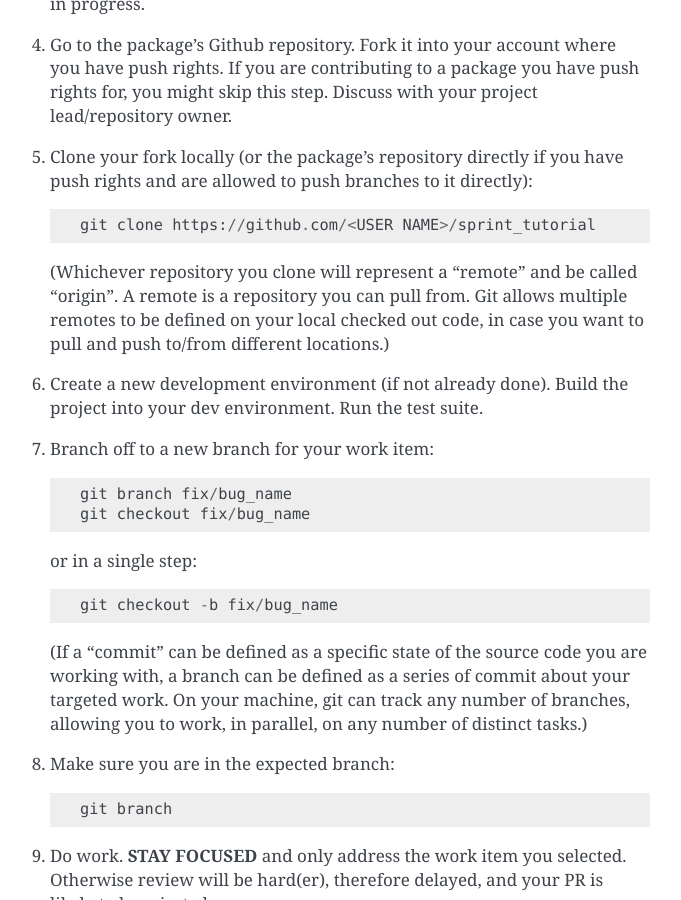
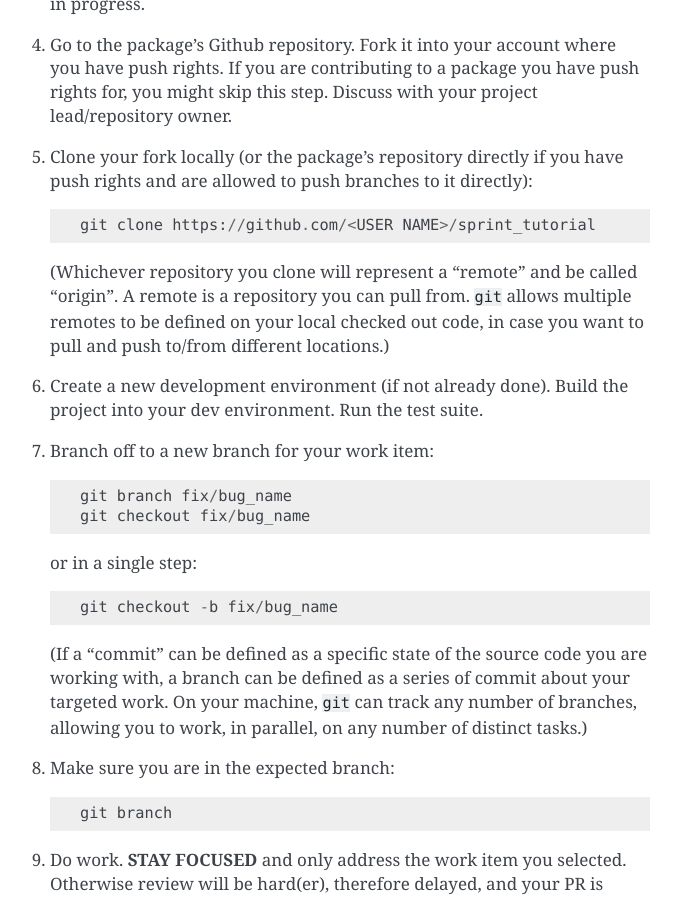
Before and after one commit to jonathanrocher/sprint_tutorial, a Sphinx documentation site: the page built from doc/how_to_sprint.rst, in a window 1280 px wide and 900 px high, scrolled down 3052 px. Shown: the whole window, without its empty margins (430-1111 px from the left). Built offline with Sphinx 7.4.7, drawn with Linux system fonts in a browser that asks for light colours.

```diff
--- a/doc/how_to_sprint.rst
+++ b/doc/how_to_sprint.rst
@@ -143,9 +143,9 @@
         git clone https://github.com/<USER NAME>/sprint_tutorial
 
      (Whichever repository you clone will represent a "remote" and be called
-     "origin". A remote is a repository you can pull from. Git allows multiple
-     remotes to be defined on your local checked out code, in case you want to
-     pull and push to/from different locations.)
+     "origin". A remote is a repository you can pull from. ``git`` allows
+     multiple remotes to be defined on your local checked out code, in case you
+     want to pull and push to/from different locations.)
 
   #. Create a new development environment (if not already done). Build the
      project into your dev environment. Run the test suite.
@@ -161,7 +161,7 @@
 
      (If a "commit" can be defined as a specific state of the source code you
      are working with, a branch can be defined as a series of commit about your
-     targeted work. On your machine, git can track any number of branches,
+     targeted work. On your machine, ``git`` can track any number of branches,
      allowing you to work, in parallel, on any number of distinct tasks.)
 
   #. Make sure you are in the expected branch::
```
